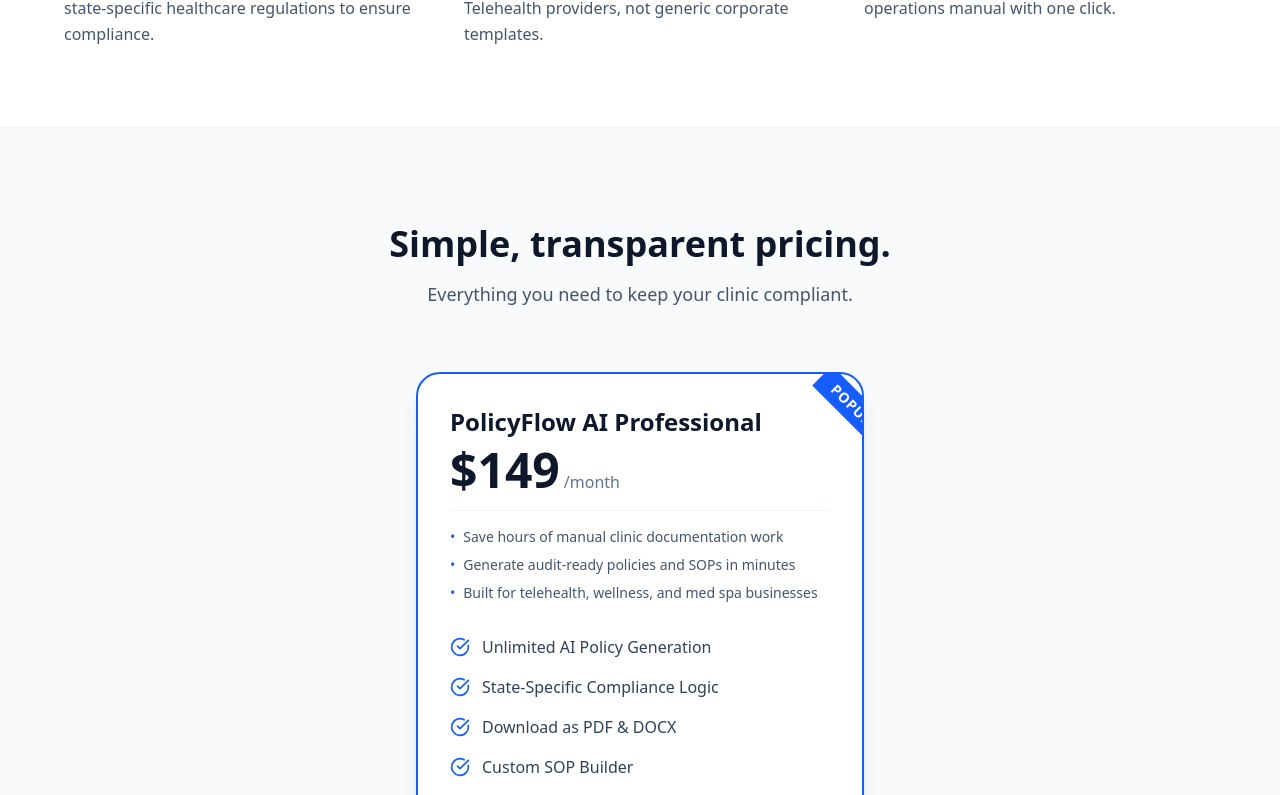
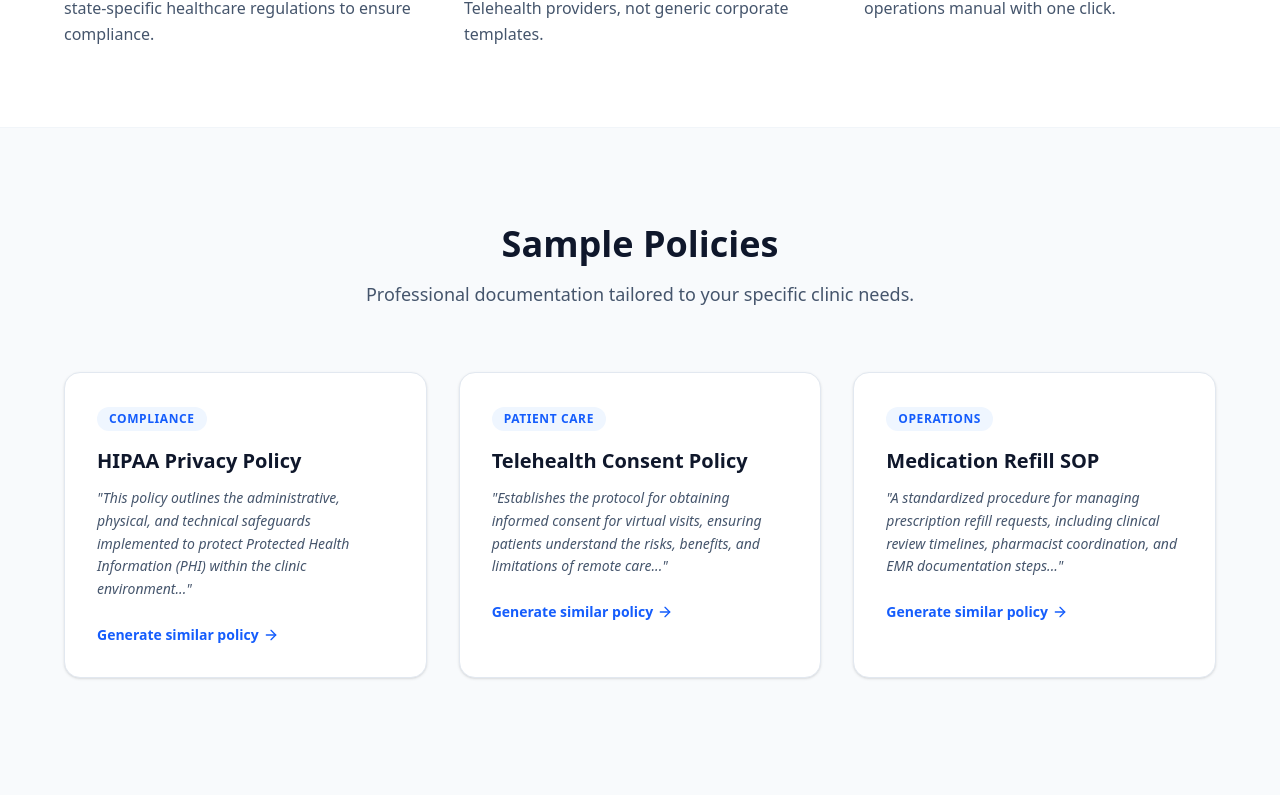
Before and after one commit to jrjr5/policyflow-ai, a Next.js app: page / in a window 1280 px wide. Shown: the part 899-1694 px from the top of the page. Built offline with nearby package versions, Linux system fonts and the light colour scheme.

Commit message:
Fix: Add Samples section and enable smooth scrolling for View Samples button

```diff
--- a/src/app/globals.css
+++ b/src/app/globals.css
@@ -9,6 +9,10 @@
   --border: #e2e8f0;
 }
 
+html {
+  scroll-behavior: smooth;
+}
+
 body {
   color: var(--foreground);
   background: var(--background);
--- a/src/app/page.tsx
+++ b/src/app/page.tsx
@@ -155,9 +155,12 @@ export default function PolicyFlowAI() {
                 >
                   Generate Your First Policy <ArrowRight className="w-5 h-5" />
                 </button>
-                <button className="bg-white text-slate-700 border border-slate-200 px-8 py-4 rounded-xl font-bold text-lg hover:bg-slate-50 transition-all">
+                <a
+                  href="#samples"
+                  className="bg-white text-slate-700 border border-slate-200 px-8 py-4 rounded-xl font-bold text-lg hover:bg-slate-50 transition-all text-center"
+                >
                   View Samples
-                </button>
+                </a>
               </div>
             </div>
           </section>
@@ -185,6 +188,52 @@ export default function PolicyFlowAI() {
                 </div>
                 <h3 className="text-xl font-bold text-slate-900">Instant Export</h3>
                 <p className="text-slate-600 leading-relaxed">Download as PDF or copy directly to your operations manual with one click.</p>
+              </div>
+            </div>
+          </section>
+
+          {/* Samples Section */}
+          <section id="samples" className="py-24 px-6 bg-slate-50">
+            <div className="max-w-6xl mx-auto">
+              <div className="text-center mb-16">
+                <h2 className="text-4xl font-bold text-slate-900 mb-4">Sample Policies</h2>
+                <p className="text-lg text-slate-600">Professional documentation tailored to your specific clinic needs.</p>
+              </div>
+
+              <div className="grid md:grid-cols-3 gap-8">
+                {[
+                  {
+                    title: "HIPAA Privacy Policy",
+                    preview: "This policy outlines the administrative, physical, and technical safeguards implemented to protect Protected Health Information (PHI) within the clinic environment...",
+                    type: "Compliance"
+                  },
+                  {
+                    title: "Telehealth Consent Policy",
+                    preview: "Establishes the protocol for obtaining informed consent for virtual visits, ensuring patients understand the risks, benefits, and limitations of remote care...",
+                    type: "Patient Care"
+                  },
+                  {
+                    title: "Medication Refill SOP",
+                    preview: "A standardized procedure for managing prescription refill requests, including clinical review timelines, pharmacist coordination, and EMR documentation steps...",
+                    type: "Operations"
+                  }
+                ].map((sample, i) => (
+                  <div key={i} className="bg-white p-8 rounded-2xl border border-slate-200 shadow-sm hover:shadow-md transition-shadow">
+                    <div className="inline-block px-3 py-1 bg-blue-50 text-blue-600 text-xs font-bold rounded-full mb-4 uppercase tracking-wider">
+                      {sample.type}
+                    </div>
+                    <h3 className="text-xl font-bold text-slate-900 mb-3">{sample.title}</h3>
+                    <p className="text-slate-600 text-sm leading-relaxed mb-6 italic">
+                      "{sample.preview}"
+                    </p>
+                    <button
+                      onClick={handleStart}
+                      className="text-blue-600 font-bold text-sm hover:text-blue-700 flex items-center gap-1"
+                    >
+                      Generate similar policy <ArrowRight className="w-4 h-4" />
+                    </button>
+                  </div>
+                ))}
               </div>
             </div>
           </section>
```
